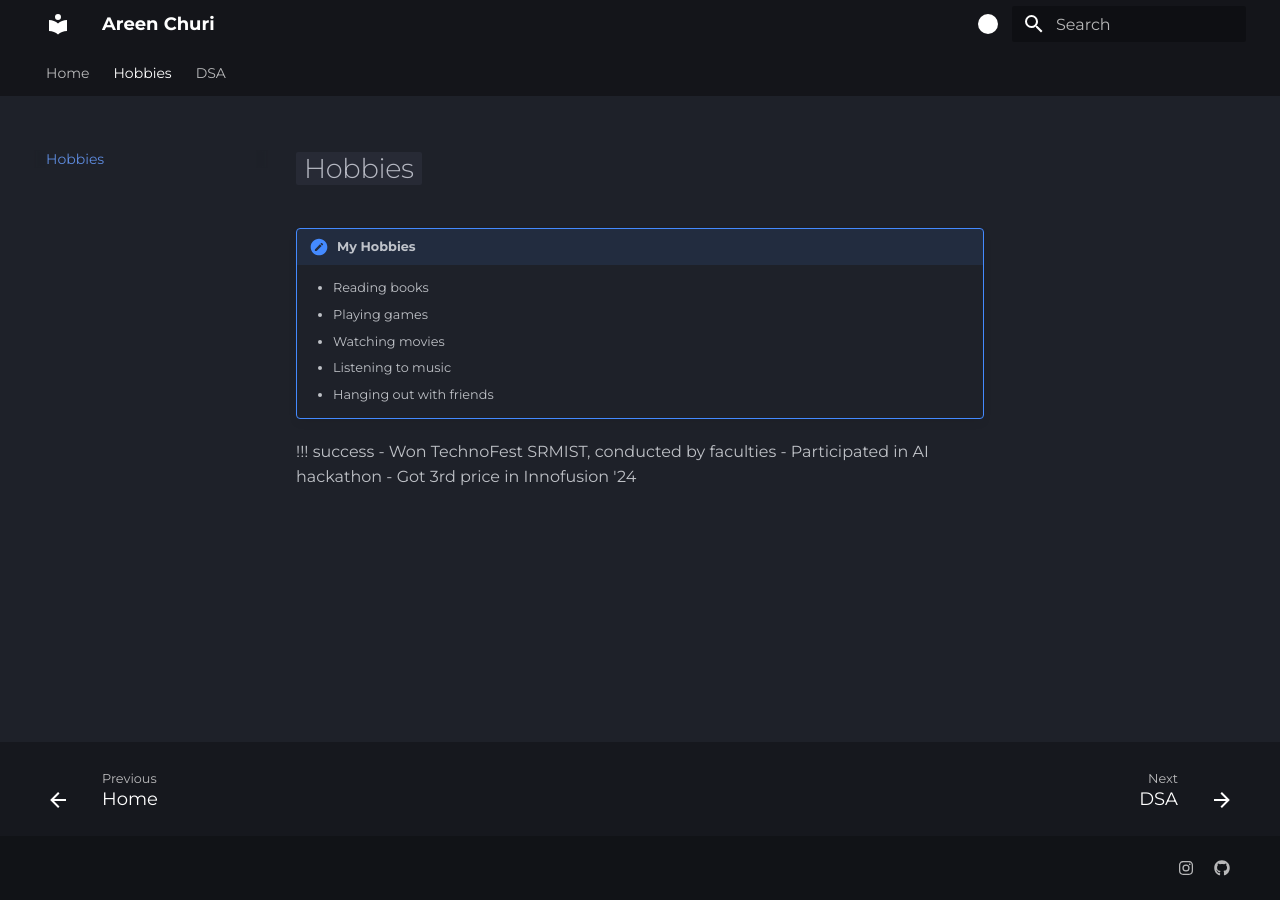
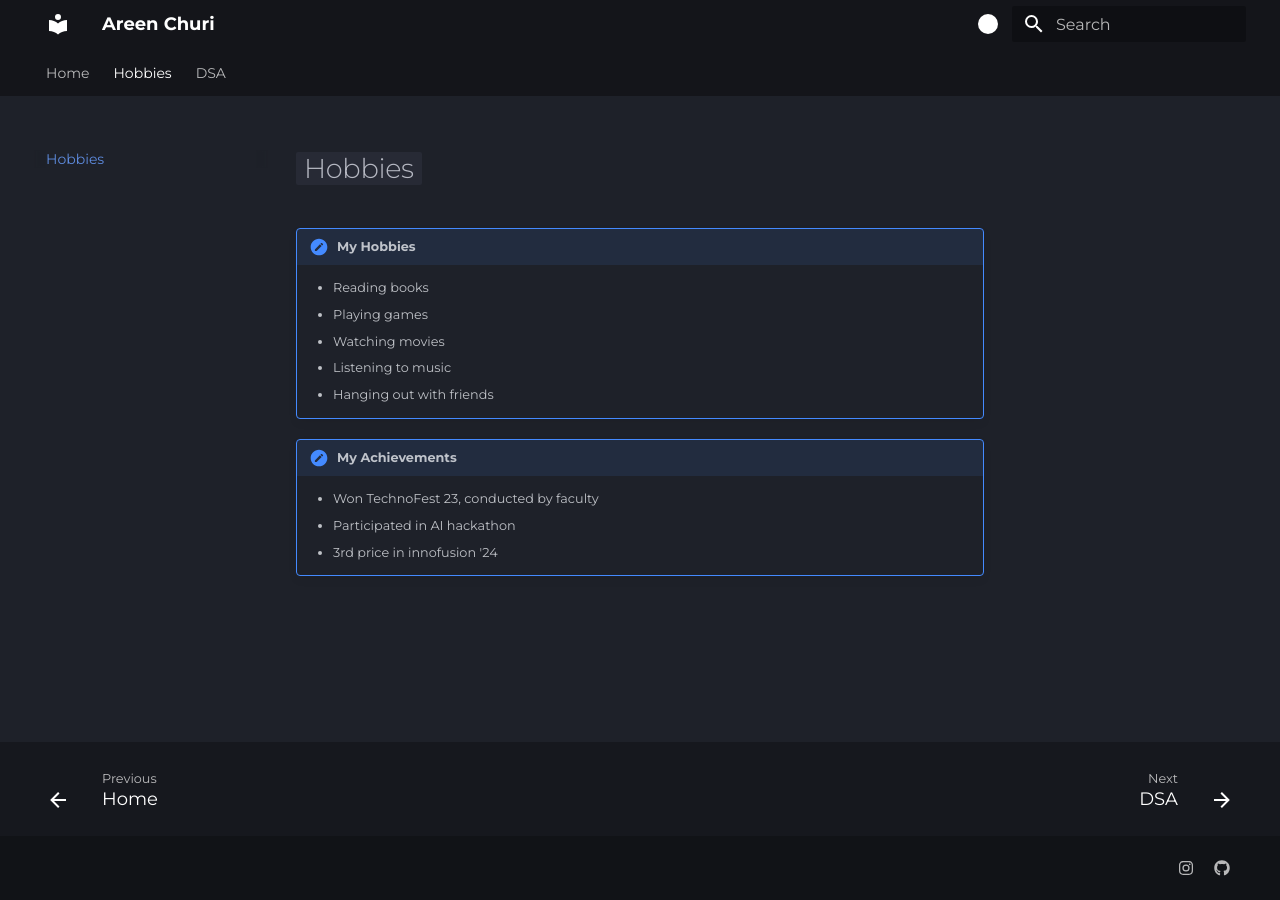
Before and after one commit to Areen-Churi/areen-churi.github.io, an MkDocs documentation site: the page built from docs/hobbies.md, in a window 1280 px wide. Built offline with MkDocs 1.6.1 and Material for MkDocs 9.7.7, drawn with Linux system fonts in a browser that asks for light colours.

Commit message:
Update hobbies.md

```diff
--- a/docs/hobbies.md
+++ b/docs/hobbies.md
@@ -8,7 +8,7 @@
 	- Hanging out with friends
 
 
- !!! success
- 	- Won TechnoFest SRMIST, conducted by faculties
-  	- Participated in AI hackathon
-   	- Got 3rd price in Innofusion '24
+!!! note "My Achievements"
+	- Won TechnoFest 23, conducted by faculty
+ 	- Participated in AI hackathon
+  	- 3rd price in innofusion '24
```
